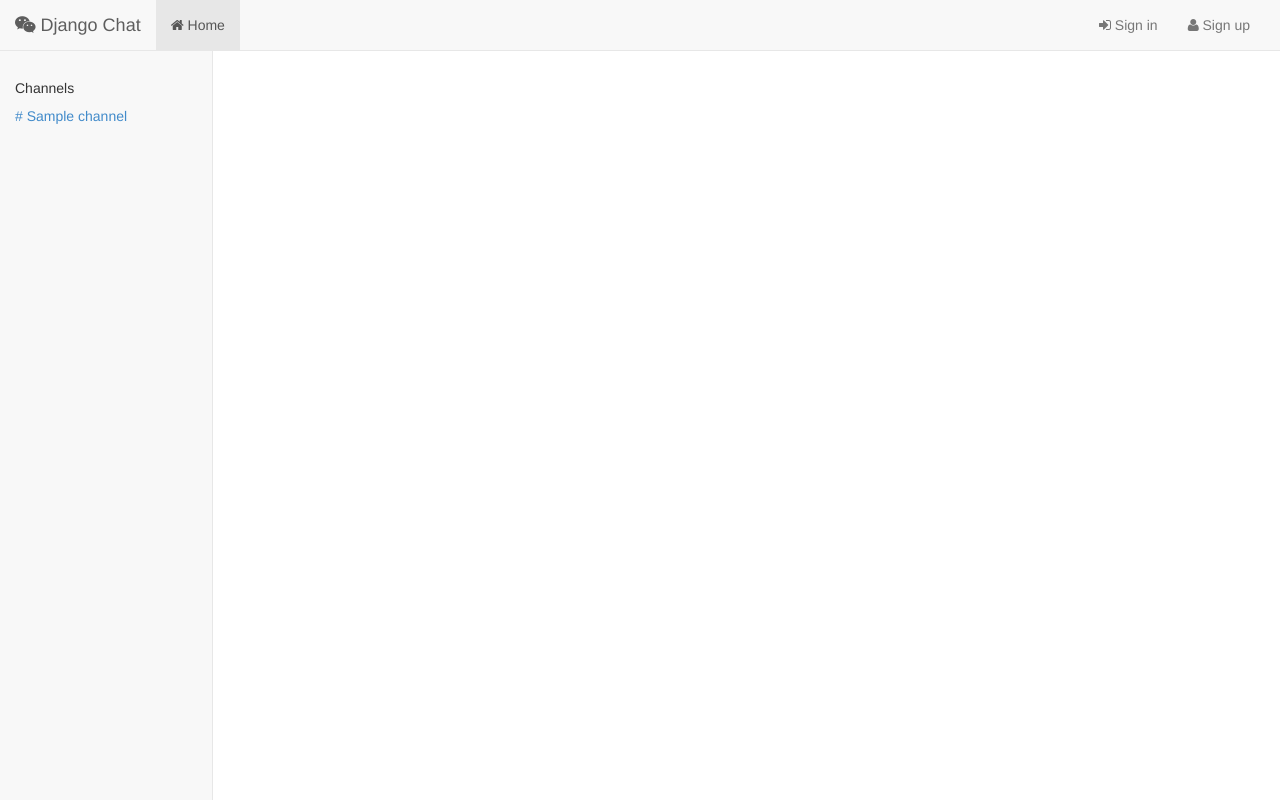
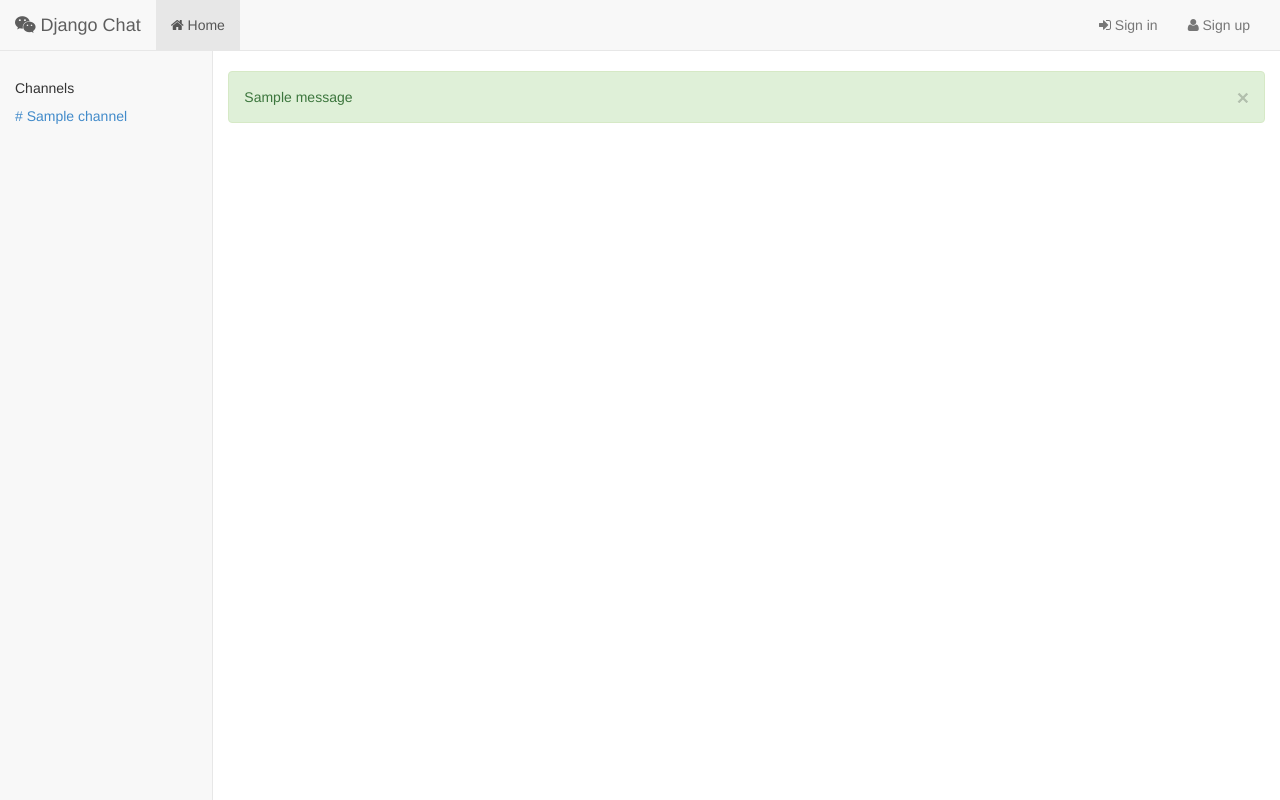
Before and after one commit to denysbutenko/django-chat, a Django app: template project/templates/base.html in a window 1280 px wide. Run offline with Django 3.2, Linux system fonts and the light colour scheme; the template is opened without the code that fills it: most values are stand-ins (such as "Sample title", 1, 10 or a date in 2020); one stand-in notice (Sample message) is shown; some libraries are stand-ins or nearby versions.

Commit message:
Add template for rendering alert messages.

```diff
--- a/project/templates/base.html
+++ b/project/templates/base.html
@@ -65,7 +65,10 @@
         </div>
       </div>
       <div class="col-lg-10 col-lg-offset-2">
-        <div class="content">{% block content %}{% endblock %}</div>
+        <div class="content">
+        {% include 'partials/messages.html' %}
+        {% block content %}{% endblock %}
+        </div>
       </div>
     </div>
   </div> <!-- .container-fluid.page -->
--- /dev/null
+++ b/project/templates/partials/messages.html
@@ -0,0 +1,29 @@
+<div class="row">
+<div class="col-lg-12">
+    {% if messages %}
+        {% for message in messages %}
+            {% if message.tags and message.tags == 'info' %}
+                <div class="alert alert-info">
+                    <button type="button" class="close" data-dismiss="alert" aria-hidden="true">&times;</button>
+                    {{ message|safe }}
+                </div>
+            {% elif message.tags == 'success' %}
+                <div class="alert alert-success">
+                    <button type="button" class="close" data-dismiss="alert" aria-hidden="true">&times;</button>
+                    {{ message|safe }}
+                </div>
+            {% elif message.tags == 'error' %}
+                <div class="alert alert-danger">
+                    <button type="button" class="close" data-dismiss="alert" aria-hidden="true">&times;</button>
+                    {{ message|safe }}
+                </div>
+            {% else %}
+                <div class="alert alert-warning">
+                    <button type="button" class="close" data-dismiss="alert" aria-hidden="true">&times;</button>
+                    {{ message|safe }}
+                </div>
+            {% endif %}
+        {% endfor %}
+    {% endif %}
+</div> <!-- .col-lg-12 -->
+</div> <!-- .row -->
```
